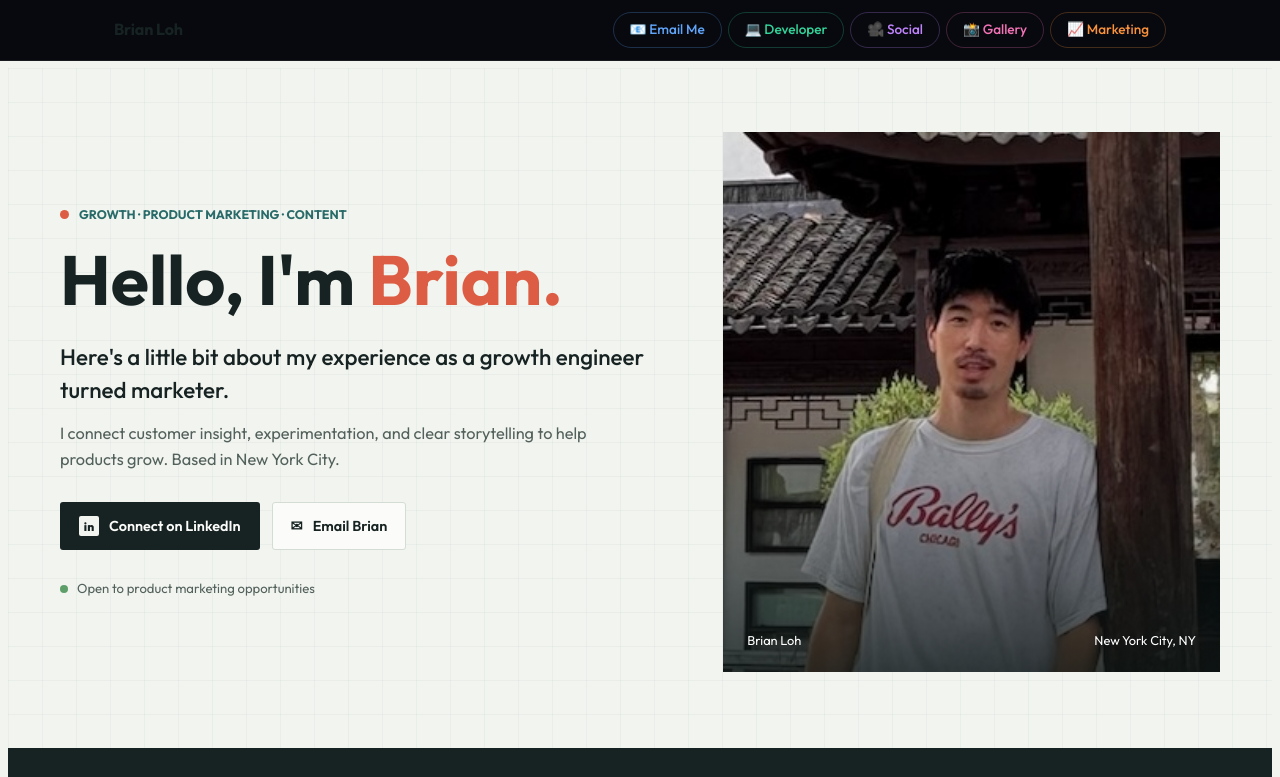
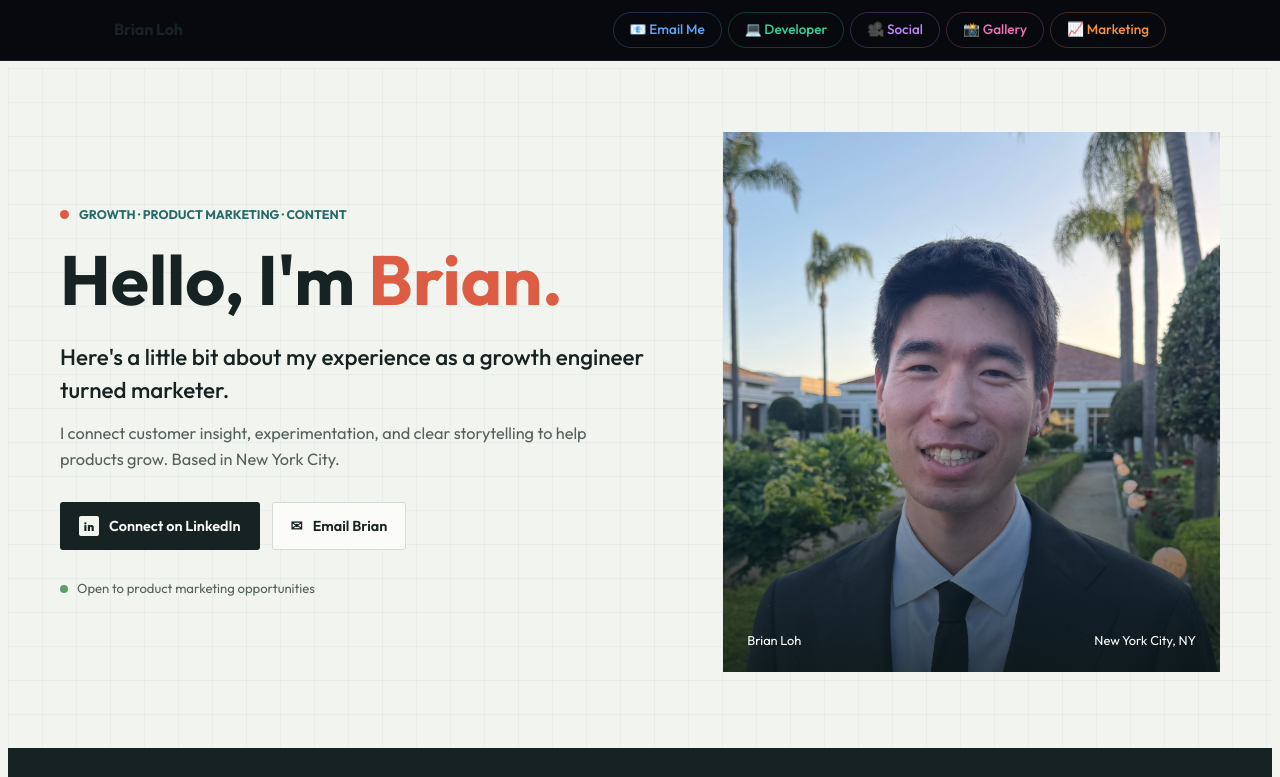
Before and after one commit to bzloh2/bzloh2.github.io, a plain HTML site: page marketing/index.html in a window 1280 px wide. Shown: the top 777 px of the page. Drawn offline with Linux system fonts and the light colour scheme.

Commit message:
Update marketing portrait

```diff
--- a/marketing/index.html
+++ b/marketing/index.html
@@ -44,7 +44,7 @@
                     <p class="hero-availability"><span></span> Open to product marketing opportunities</p>
                 </div>
                 <figure class="hero-portrait">
-                    <img src="assets/IMG_5383.JPG" alt="Brian Loh at a traditional courtyard pavilion" fetchpriority="high">
+                    <img src="assets/IMG_2581.jpg" alt="Brian Loh in a suit outdoors in a landscaped garden" fetchpriority="high">
                     <figcaption><span>Brian Loh</span><span>New York City, NY</span></figcaption>
                 </figure>
             </div>
```
Also changed, not shown: marketing/assets/IMG_2581.jpg (added).
